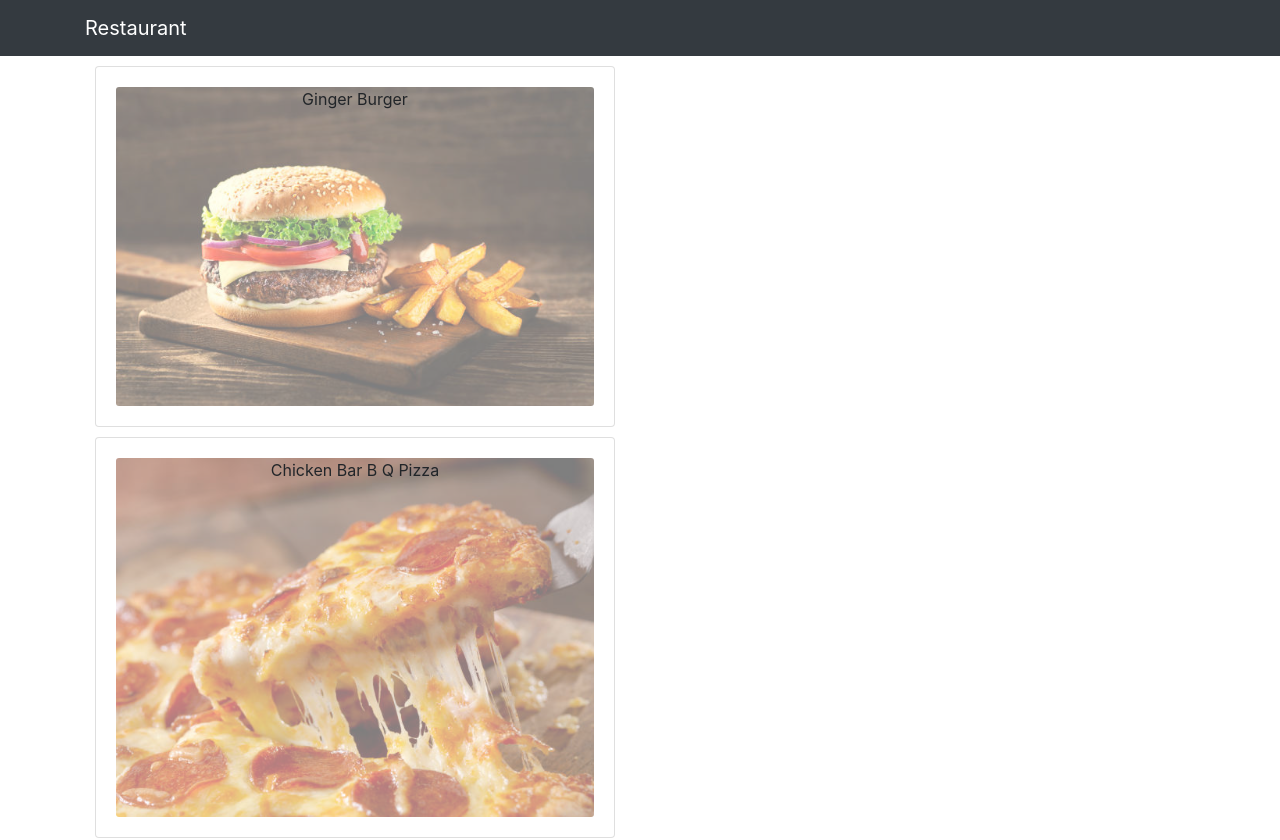
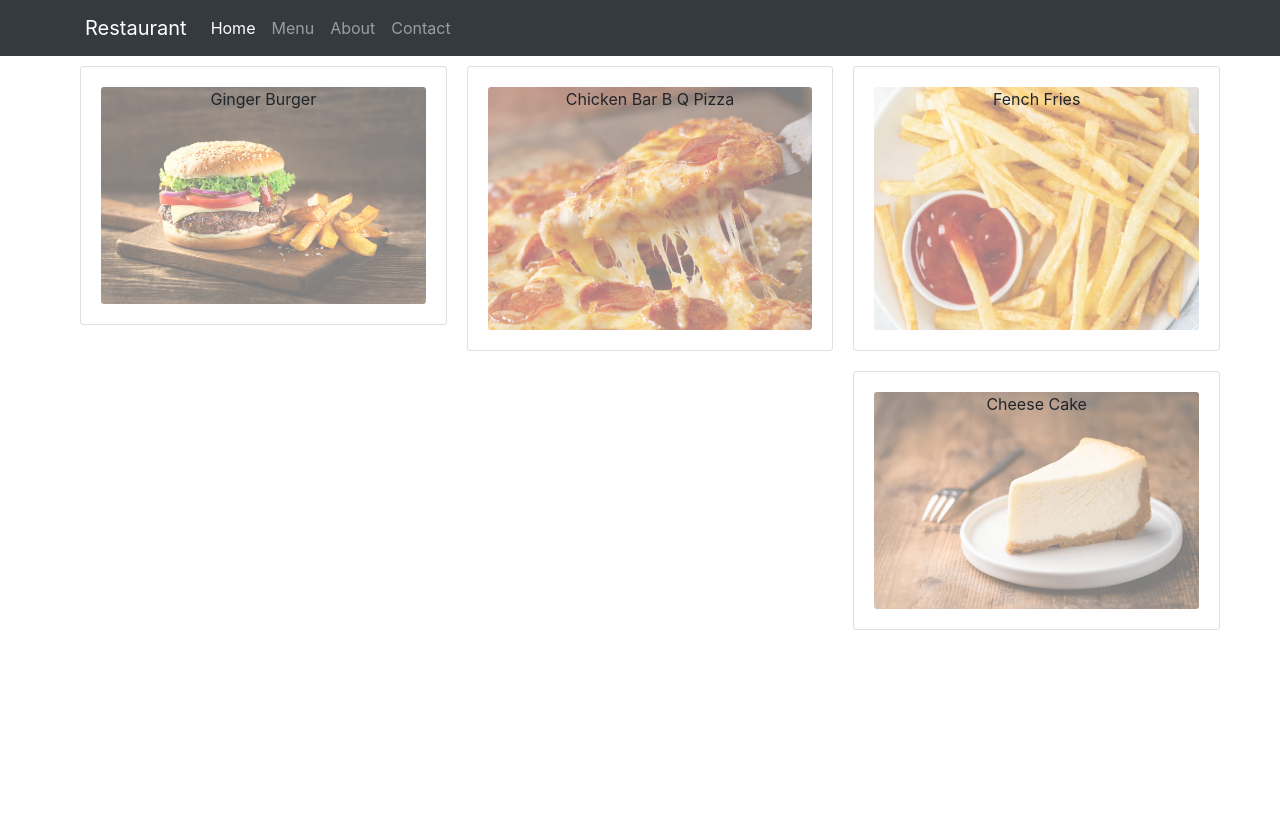
Before and after one commit to NafiulHaque/Reataurant, a React (Create React App) app: page /menu in a window 1280 px wide. Shown: the top 840 px of the page. After the commit the page ends 800 px from the top, so only its background shows below. Built offline with nearby package versions, Linux system fonts and the light colour scheme.

Commit message:
router and modal add

```diff
--- a/package.json
+++ b/package.json
@@ -11,6 +11,8 @@
     "react": "^17.0.2",
     "react-dom": "^17.0.2",
     "react-popper": "^2.2.3",
+    "react-router": "^5.2.0",
+    "react-router-dom": "^5.2.0",
     "react-scripts": "4.0.3",
     "reactstrap": "^8.5.1",
     "web-vitals": "^1.1.2"
--- a/src/App.js
+++ b/src/App.js
@@ -1,11 +1,12 @@
-import logo from './logo.svg';
-import './App.css';
-import MainComponent from './components/Maincomponent'
-
+import "./App.css";
+import MainComponent from "./components/Maincomponent";
+import { BrowserRouter } from "react-router-dom";
 function App() {
   return (
     <div className="App">
-      <MainComponent/>
+      <BrowserRouter>
+        <MainComponent />
+      </BrowserRouter>
     </div>
   );
 }
--- /dev/null
+++ b/src/components/body/About.js
@@ -0,0 +1,5 @@
+const About = () => {
+  return <div></div>;
+};
+
+export default About;
--- a/src/components/body/Body.js
+++ b/src/components/body/Body.js
@@ -1,15 +1,21 @@
-import React from 'react';
-import MainComponent from '../Maincomponent';
-import Menu from './Menu';
+import React from "react";
+import MainComponent from "../Maincomponent";
+import Menu from "./Menu";
+import Home from "./Home";
+import Contact from "./Contact";
+import About from "./About";
+import { Route, Redirect } from "react-router-dom";
 
-
-const Body = () =>{
-    return(
-        <div>
-            <Menu/>
-
-        </div>
-    );
-}
+const Body = () => {
+  return (
+    <div>
+      <Route path="/" exact component={Home} />
+      <Route path="/menu" exact component={Menu} />
+      <Route path="/contact" exact component={Contact} />
+      <Route path="/about" exact component={About} />
+      <Redirect from="/" to="/menu" />
+    </div>
+  );
+};
 
 export default Body;
--- /dev/null
+++ b/src/components/body/Contact.js
@@ -0,0 +1,9 @@
+import { Component } from "react";
+
+class Contact extends Component {
+  render() {
+    return <div></div>;
+  }
+}
+
+export default Contact;
--- /dev/null
+++ b/src/components/body/Home.js
@@ -0,0 +1,9 @@
+import { Component } from "react";
+
+class Home extends Component {
+  render() {
+    return <div></div>;
+  }
+}
+
+export default Home;
--- a/src/components/body/Menu.js
+++ b/src/components/body/Menu.js
@@ -1,42 +1,50 @@
-import { Component } from 'react';
-import DISHES from '../../data/dishes';
-import DishDetail from './DishDetail';
-import MenuItem from './MenuItem';
+import { Component } from "react";
+import DISHES from "../../data/dishes";
+import DishDetail from "./DishDetail";
+import MenuItem from "./MenuItem";
+import { CardColumns, Modal, ModalBody, ModalFooter, Button } from "reactstrap";
 
-
-
-class Menu extends Component{
+class Menu extends Component {
   state = {
     dishes: DISHES,
-        selectedDish: null
-    }
-    onDishSelect = dish =>{
-
-        this.setState({ selectedDish:dish});
-    }
-    render(){
-        const menu= this.state.dishes.map(item=>{
-            return(
+    selectedDish: null,
+    modalOpen: false
+  };
+  onDishSelect = dish => {
+    this.setState({ selectedDish: dish });
+    this.toggleModal();
+  };
+  toggleModal = () => {
+    this.setState({
+      modalOpen: !this.state.modalOpen
+    });
+  };
+  render() {
+    const menu = this.state.dishes.map(item => {
+      return (
         <MenuItem
           dish={item}
           key={item.id}
-                DishSelect={()=>this.onDishSelect(item)}
+          DishSelect={() => this.onDishSelect(item)}
         />
-            )
-        })
-        let dishDetail=null;
-        if (this.state.selectedDish != null){
-            dishDetail = <DishDetail dish={this.state.selectedDish}/>
+      );
+    });
+    let dishDetail = null;
+    if (this.state.selectedDish != null) {
+      dishDetail = <DishDetail dish={this.state.selectedDish} />;
     }
-        return(
+    return (
       <div className="container">
         <div className="row">
-                    <div className="col-6">
-                        {menu}
-                    </div>
-                    <div className="col-6">
-                        {dishDetail}
-                    </div>
+          <CardColumns>{menu}</CardColumns>
+          <Modal isOpen={this.state.modalOpen} onClick={this.toggleModal}>
+            <ModalBody>{dishDetail}</ModalBody>
+            <ModalFooter>
+              <Button color="secondery" onClick={this.toggleModal}>
+                Close
+              </Button>
+            </ModalFooter>
+          </Modal>
         </div>
       </div>
     );
--- a/src/components/header/Navigation.js
+++ b/src/components/header/Navigation.js
@@ -1,17 +1,62 @@
-import React from 'react';
-import Navbar from 'reactstrap/lib/Navbar';
-import NavbarBrand from 'reactstrap/lib/NavbarBrand';
+import React, { Component } from "react";
+import {
+  Navbar,
+  NavbarBrand,
+  Nav,
+  NavItem,
+  NavbarToggler,
+  Collapse
+} from "reactstrap";
+import { Link } from "react-router-dom";
+class Navigation extends Component {
+  constructor(props) {
+    super(props);
+    this.state = {
+      isNavOpen: true
+    };
+  }
 
-const Navigation = () => {
-    return(
+  navToggle = () => {
+    this.setState({
+      isNavOpen: !this.state.isNavOpen
+    });
+  };
+  render() {
+    return (
       <div>
-            <Navbar dark color="dark">
+        <Navbar dark color="dark" expand="sm">
           <div className="container">
+            <NavbarToggler onClick={this.navToggle} />
             <NavbarBrand herf="/">Restaurant</NavbarBrand>
+            <Collapse isOpen={this.state.isNavOpen} navbar>
+              <Nav className="mr-auto" navbar>
+                <NavItem>
+                  <Link to="/" className="nav-link active">
+                    Home
+                  </Link>
+                </NavItem>
+                <NavItem>
+                  <Link to="/menu" className="nav-link">
+                    Menu
+                  </Link>
+                </NavItem>
+                <NavItem>
+                  <Link to="/about" className="nav-link ">
+                    About
+                  </Link>
+                </NavItem>
+                <NavItem>
+                  <Link to="/contact" className="nav-link">
+                    Contact
+                  </Link>
+                </NavItem>
+              </Nav>
+            </Collapse>
           </div>
         </Navbar>
       </div>
     );
-};
+  }
+}
 
 export default Navigation;
--- a/src/index.js
+++ b/src/index.js
@@ -1,16 +1,11 @@
-import React from 'react';
-import ReactDOM from 'react-dom';
-import './index.css';
-import App from './App';
-import reportWebVitals from './reportWebVitals';
-import 'bootstrap/dist/css/bootstrap.min.css';
+import React from "react";
+import ReactDOM from "react-dom";
+import "./index.css";
+import App from "./App";
+import reportWebVitals from "./reportWebVitals";
+import "bootstrap/dist/css/bootstrap.min.css";
 
-ReactDOM.render(
-  <React.StrictMode>
-    <App />
-  </React.StrictMode>,
-  document.getElementById('root')
-);
+ReactDOM.render(<App />, document.getElementById("root"));
 
 // If you want to start measuring performance in your app, pass a function
 // to log results (for example: reportWebVitals(console.log))
```
Also changed, not shown: 1 other file (tests, documents, lock files or other folders). Lines whose indentation alone changed are shown as unchanged.
